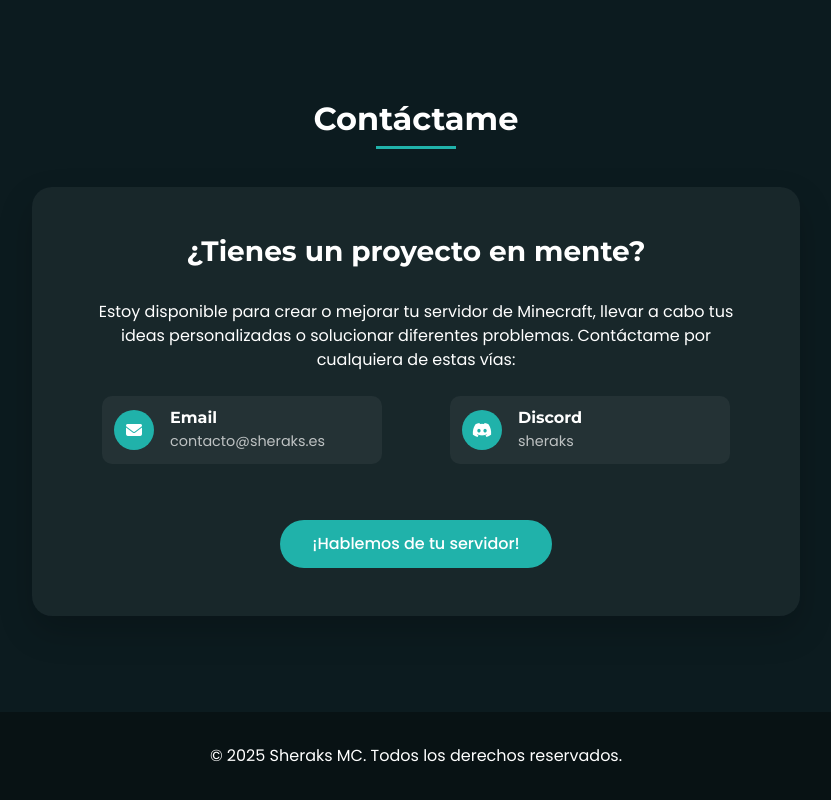
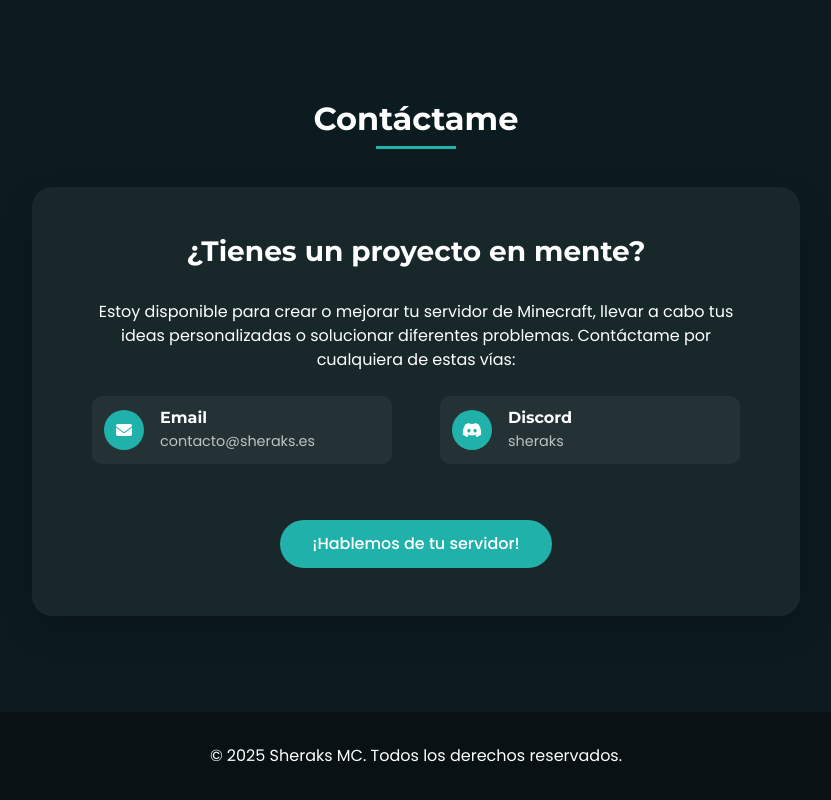
Before and after one commit to Sheraks/sheraks.github.io, a plain HTML site: page index.html in a window 1280 px wide. Shown: the part 2795-3595 px from the top of the page, without its empty margins (224-1055 px from the left). Drawn offline with nearby package versions, Linux system fonts and the light colour scheme.

Commit message:
fix contact mail

```diff
--- a/css/styles.css
+++ b/css/styles.css
@@ -415,9 +415,10 @@ h1, h2, h3, h4, h5, h6 {
     border-radius: 10px;
     background-color: rgba(255, 255, 255, 0.05);
     transition: all 0.3s ease;
-    max-width: 280px;
+    max-width: 300px;
     margin-left: auto;
     margin-right: auto;
+    min-width: 220px;
 }
 
 .contact-method:hover {
@@ -444,6 +445,8 @@ h1, h2, h3, h4, h5, h6 {
 
 .contact-info {
     text-align: left;
+    overflow: hidden;
+    flex: 1;
 }
 
 .contact-info h4 {
@@ -456,6 +459,9 @@ h1, h2, h3, h4, h5, h6 {
     margin: 0;
     color: rgba(255, 255, 255, 0.7);
     font-size: 0.9rem;
+    text-overflow: ellipsis;
+    overflow: hidden;
+    white-space: nowrap;
 }
 
 .contact-cta {
```
